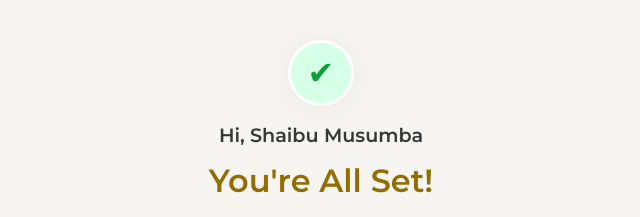
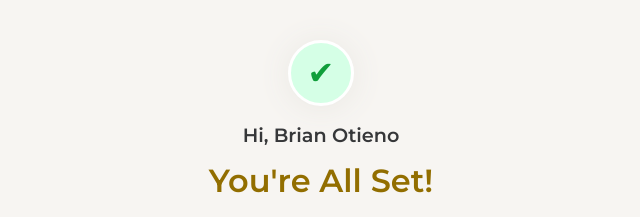
Before and after one commit to Munyendo-334/https-go.tkt.ug-v-UX6YZLNr, a plain HTML site: page index.html in a window 1280 px wide. Shown: the top 217 px of the page, 319-959 px from the left. Drawn offline with Linux system fonts and the light colour scheme; a script that the page names is missing.

Commit message:
Update index.html

```diff
--- a/index.html
+++ b/index.html
@@ -404,7 +404,7 @@
   <div class="container">
     <header>
       <div class="circle-check" aria-label="Success">&#10004;</div>
-      <h2>Hi, Shaibu Musumba </h2>
+      <h2>Hi, Brian Otieno </h2>
       <h1 class="main-heading">You're All Set!</h1>
       <p class="subtitle">Your ticket is valid. Get ready for an amazing experience!</p>
     </header>
```
